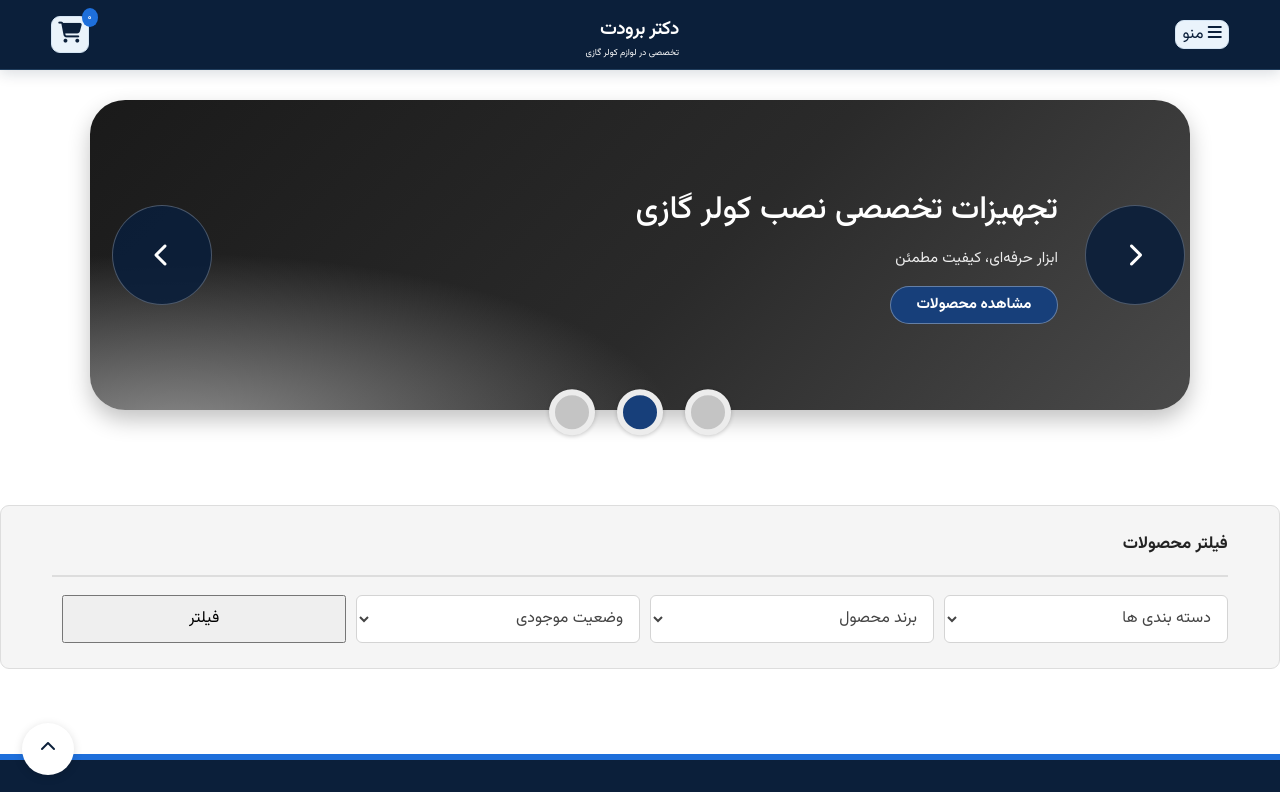
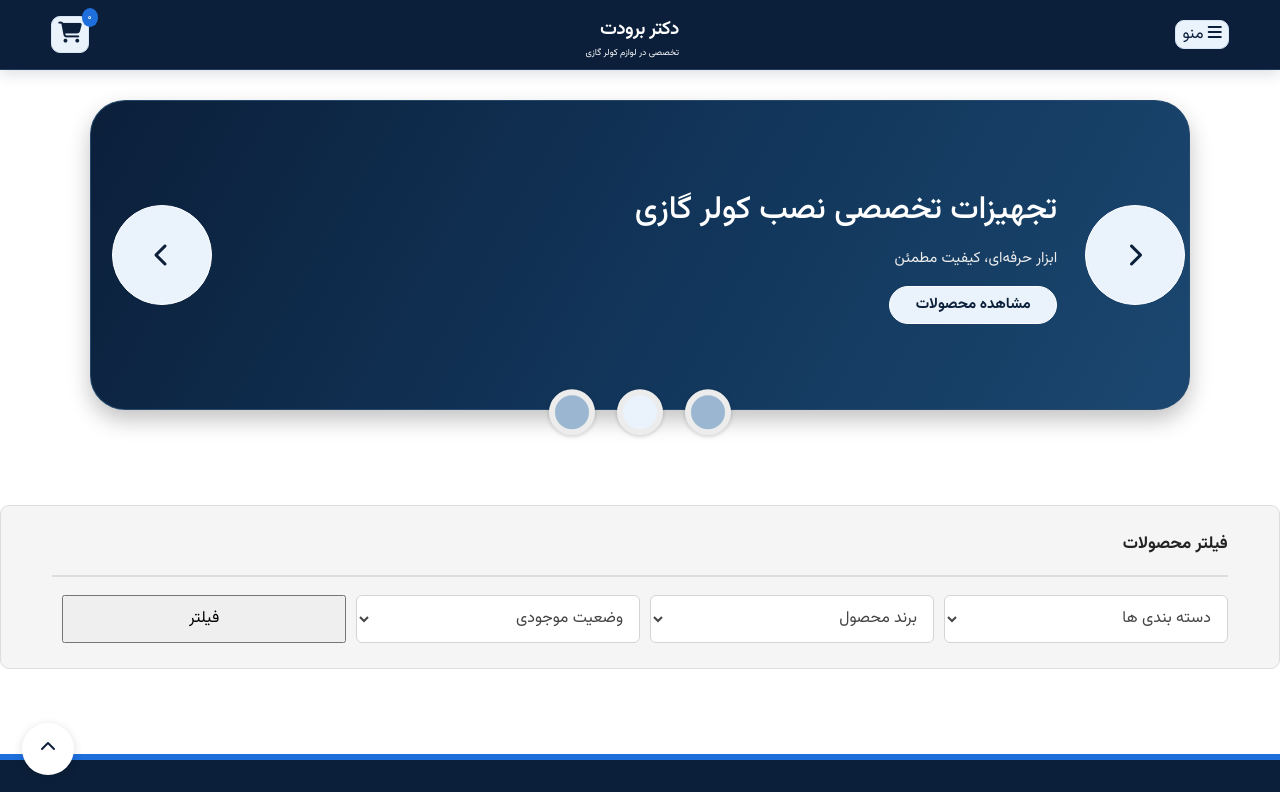
Before and after one commit to drborudat/borodat-preview, a plain HTML site: page public/index.html in a window 1280 px wide. Shown: the top 792 px of the page. Drawn offline with Linux system fonts and the light colour scheme; no server answers.

Commit message:
Make homepage hero sliders navy

```diff
--- a/public/index.html
+++ b/public/index.html
@@ -12,7 +12,7 @@
 <link rel="preconnect" href="https://fonts.googleapis.com">
 <link href="https://fonts.googleapis.com/css2?family=Vazirmatn:wght@300;400;500;600;700;800&display=swap" rel="stylesheet">
 <link rel="stylesheet" href="https://cdnjs.cloudflare.com/ajax/libs/font-awesome/6.5.2/css/all.min.css">
-<link rel="stylesheet" href="style.css?v=11">
+<link rel="stylesheet" href="style.css?v=12">
 </head>
 <body>
 
--- a/public/style.css
+++ b/public/style.css
@@ -1049,3 +1049,30 @@ body.checkout-open { overflow: hidden; }
 .header .cart:hover {
   background: #FFFFFF !important;
 }
+
+/* ===== Dr Borudat | Navy Hero Slider ===== */
+.hero-track {
+  background: linear-gradient(120deg, #0B1F3A 0%, #12365B 55%, #1B4770 100%) !important;
+  border: 1px solid #24496D !important;
+}
+
+.hero-copy .red-btn {
+  background: #EAF3FB !important;
+  color: #0B1F3A !important;
+  border: 1px solid #FFFFFF !important;
+}
+
+.hero-arrow {
+  background: #EAF3FB !important;
+  color: #0B1F3A !important;
+  border: 1px solid #FFFFFF !important;
+}
+
+.hero-dots button {
+  background: #9BB6D0 !important;
+}
+
+.hero-dots button.active {
+  background: #EAF3FB !important;
+}
+/* ===== End Navy Hero Slider ===== */
```
